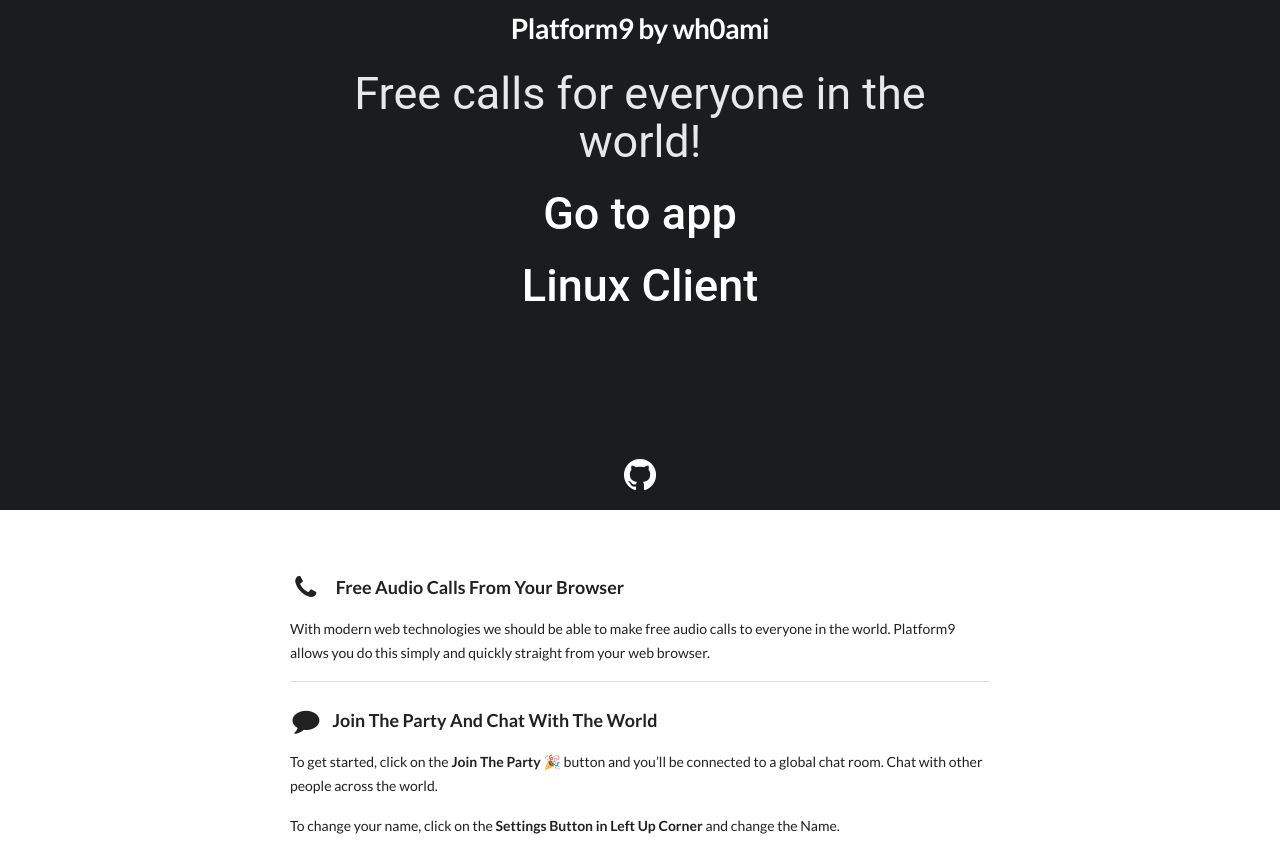
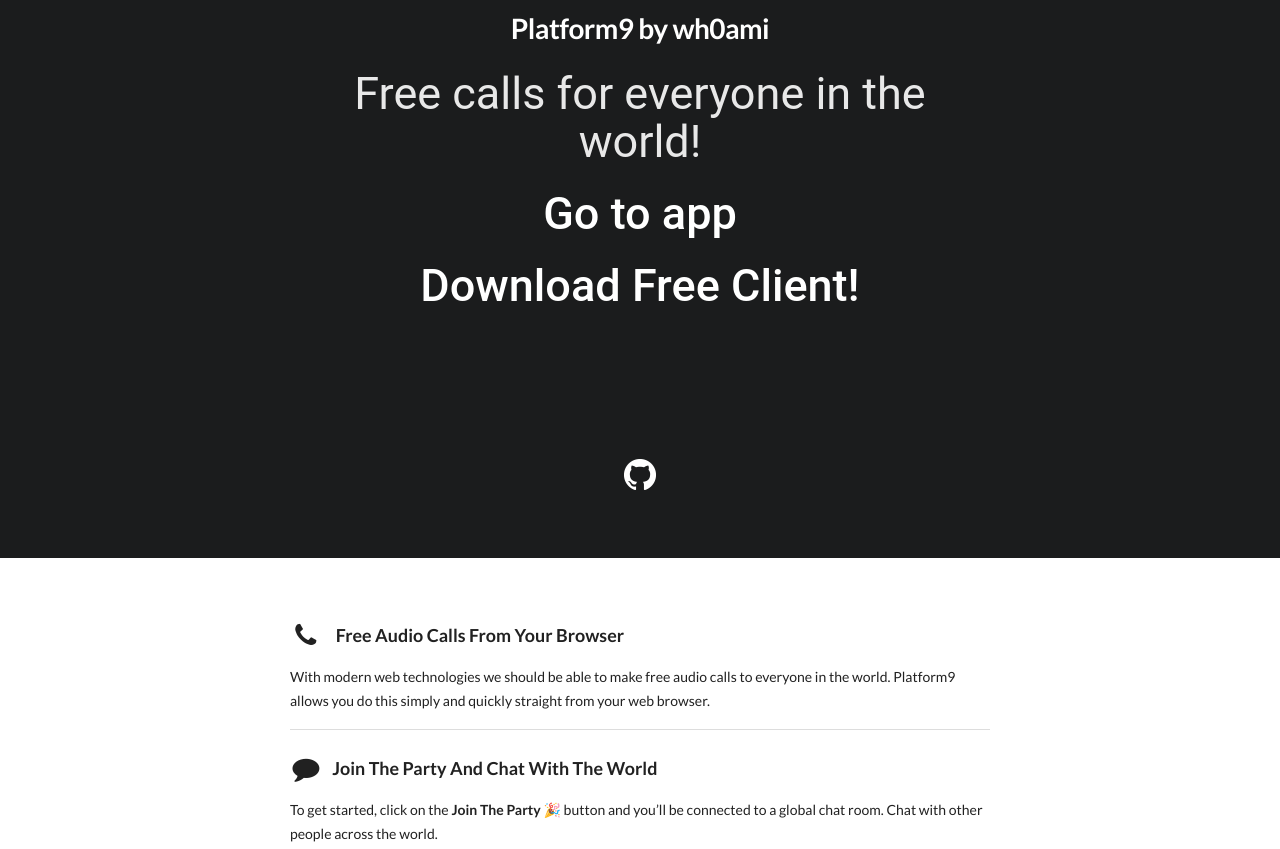
Before and after one commit to misha-marinenko/platform9, a website: page index.html in a window 1280 px wide. Shown: the top 849 px of the page. Drawn offline with nearby package versions, Linux system fonts and the light colour scheme.

Commit message:
wh0ami> New Link for client, Added Windows supportgit add .!

```diff
--- a/index.html
+++ b/index.html
@@ -144,7 +144,7 @@ background: linear-gradient(to right, #2F0743, #41295a); /* W3C, IE 10+/ Edge, F
         </div>
         <h2>Free calls for everyone in the world!</h2>
         <h2><a href='/app' style="color: white;">Go to app</a></h2>
-        <h2><a href='https://github.com/misha-marinenko/platform9-client/raw/master/dist/Platform9-0.0.0-x86_64.AppImage' style="color: white;">Linux Client</a><pre style="overflow: hidden;"> </pre><a href="https://github.com/misha-marinenko/platform9"><img src="/GitHub-Mark-Light-32px.png" /></a></h2>
+        <h2><a href='https://github.com/misha-marinenko/platform9-client-binaries' style="color: white;">Download Free Client!</a><pre style="overflow: hidden;"> </pre><a href="https://github.com/misha-marinenko/platform9"><img src="/GitHub-Mark-Light-32px.png" /></a></h2><br />
       </div>
     </div>
 
```
